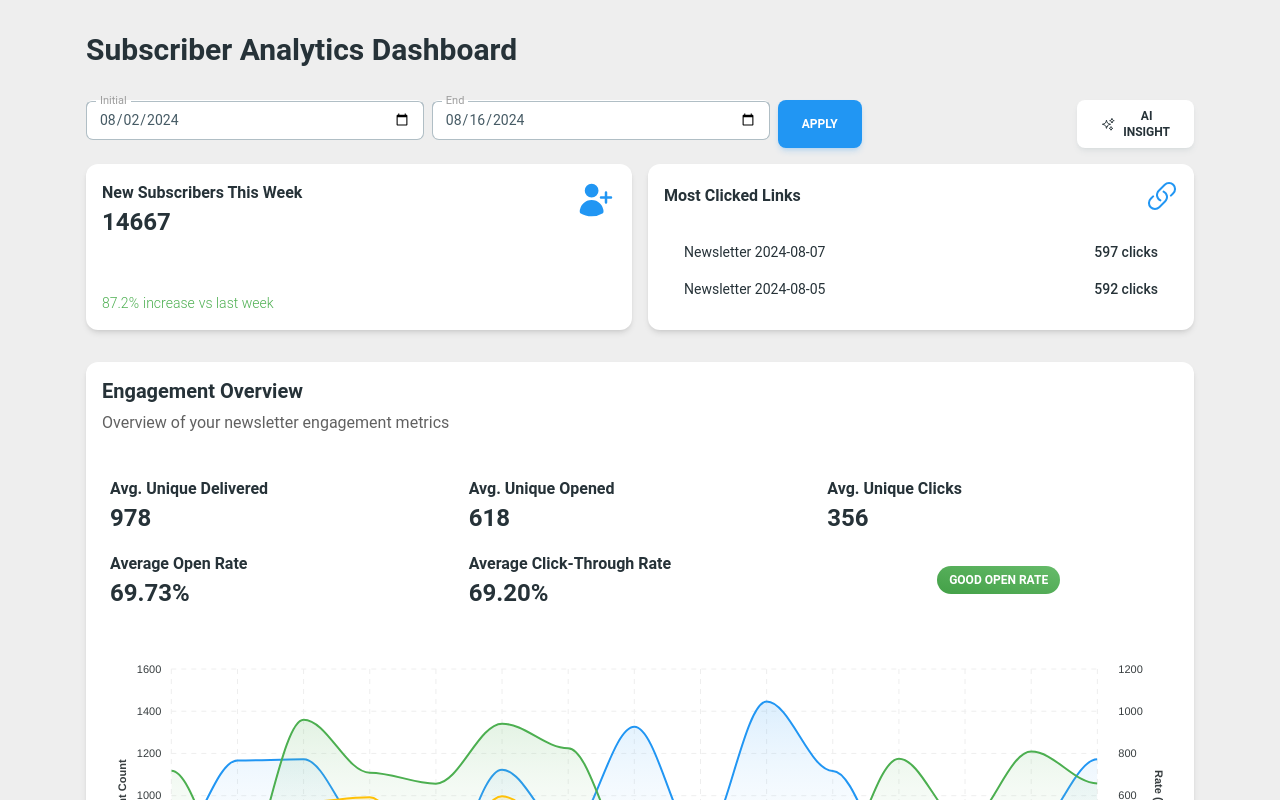
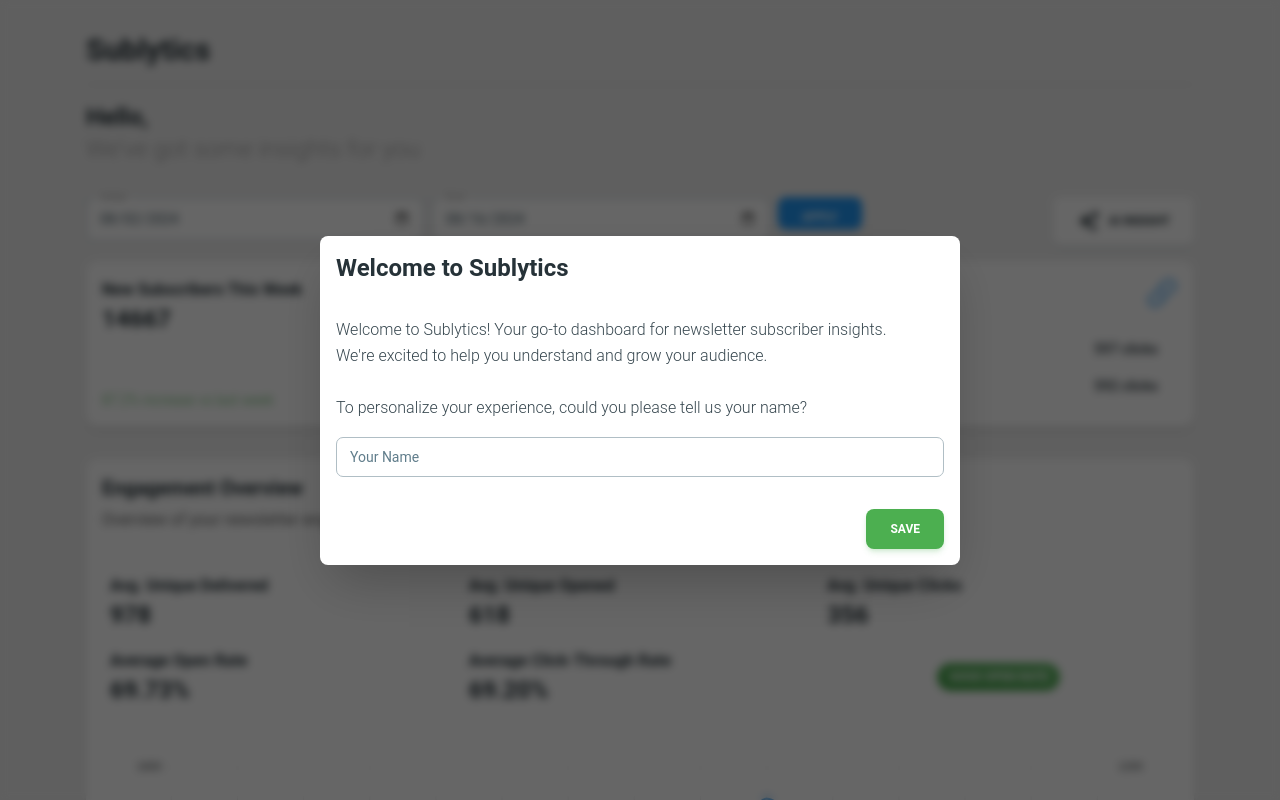
Before and after one commit to atiladefreitas/sublytics, a Next.js app: page / in a window 1280 px wide. Shown: the top 800 px of the page. Built offline with nearby package versions, Linux system fonts and the light colour scheme.

Commit message:
feat: wellcome dialog e some behavior adjustments

```diff
--- a/src/assets/icons/sparkles.tsx
+++ b/src/assets/icons/sparkles.tsx
@@ -6,7 +6,7 @@
 			viewBox="0 0 24 24"
 			strokeWidth={1.5}
 			stroke="currentColor"
-			className="size-6"
+			className="size-1"
 		>
 			<path
 				strokeLinecap="round"
--- a/src/components/Dashboard.tsx
+++ b/src/components/Dashboard.tsx
@@ -30,7 +30,7 @@
 
 	return (
 		<div>
-			<span className="flex w-full h-[3rem] justify-between mb-4">
+			<span className="flex w-full h-fit lg:h-[3rem] justify-between mb-4 flex-col lg:flex-row ">
 				<DateRangeSelector onDateRangeChange={setDateRange} />
 				<InsightDialog />
 			</span>
--- a/src/components/DateRangeSelector.tsx
+++ b/src/components/DateRangeSelector.tsx
@@ -35,14 +35,18 @@
 	};
 
 	return (
-		<form onSubmit={handleSubmit} className="w-[70%]  gap-2 flex">
+		<form
+			onSubmit={handleSubmit}
+			className="w-full lg:w-[70%] gap-2 flex flex-col lg:flex-row mb-4"
+		>
 			<Input
 				label="Initial"
 				crossOrigin={""}
 				type="date"
 				value={startDate}
 				onChange={(e) => setStartDate(e.target.value)}
-				className="h-[3rem] bg-white "
+				size="lg"
+				className="h-[3rem] bg-white"
 			/>
 			<Input
 				label="End"
@@ -50,6 +54,7 @@
 				type="date"
 				value={endDate}
 				onChange={(e) => setEndDate(e.target.value)}
+				size="lg"
 				className="h-[3rem] bg-white "
 			/>
 			<Button placeholder="apply button" size="md" type="submit" color="blue">
--- a/src/components/EngagementOverview.tsx
+++ b/src/components/EngagementOverview.tsx
@@ -1,6 +1,4 @@
 import React, { useEffect } from "react";
-import { useSelector } from "react-redux";
-import { RootState } from "@/store";
 import { AreaChart } from "./charts/AreaChart";
 import {
 	Card,
@@ -9,6 +7,7 @@
 	Typography,
 	Chip,
 } from "@material-tailwind/react";
+import { processEngagementData } from "@/utils/data";
 
 interface EngagementOverviewProps {
 	dateRange: { start: string; end: string };
@@ -28,26 +27,7 @@
 	dateRange,
 	data,
 }) => {
-	const { engagementData } = useSelector((state: RootState) => state.analytics);
-
-	const processData = (rawData: any[]): ProcessedEngagementData[] => {
-		return rawData.map((item) => ({
-			date: item.date,
-			uniqueDelivered: item.uniqueDelivered,
-			uniqueOpened: item.uniqueOpened,
-			uniqueClicks: item.uniqueClicks,
-			openRate:
-				item.uniqueDelivered > 0
-					? Math.round((item.uniqueOpened / item.uniqueDelivered) * 100)
-					: 0,
-			clickThroughRate:
-				item.uniqueOpened > 0
-					? Math.round((item.uniqueClicks / item.uniqueOpened) * 100)
-					: 0,
-		}));
-	};
-
-	const processedData = processData(data).filter(
+	const processedData = processEngagementData(data).filter(
 		(item) => item.date >= dateRange.start && item.date <= dateRange.end,
 	);
 
--- a/src/components/TopPerforming.tsx
+++ b/src/components/TopPerforming.tsx
@@ -18,7 +18,6 @@
 
 const TopPerformingEditions: React.FC<TopPerformingEditionsProps> = ({
 	dateRange,
-	data,
 }) => {
 	const { engagementData } = useSelector((state: RootState) => state.analytics);
 
--- a/src/components/dialogs/InsightDialog.tsx
+++ b/src/components/dialogs/InsightDialog.tsx
@@ -11,6 +11,7 @@
 import { TextGenerateEffect } from "../ui/text-generate-effect";
 import { mockInsight } from "@/utils/mock";
 import { Sparkles } from "@/assets/icons/sparkles";
+import { SparklesIcon } from "@heroicons/react/24/solid";
 
 export function InsightDialog() {
 	const [open, setOpen] = useState(false);
@@ -30,13 +31,13 @@
 				className="flex items-center gap-2"
 				size="md"
 			>
-				<Sparkles />
+				<SparklesIcon className="size-6" />
 				AI Insight
 			</Button>
 			<Dialog open={open} handler={handleOpen} size="xl">
 				<DialogHeader>
-					<Typography variant="h5" className="flex items-center gap-2">
-						<Sparkles />
+					<Typography variant="h5" className="flex items-center w-full gap-2">
+						<SparklesIcon className="size-6" />
 						AI Insight
 					</Typography>
 				</DialogHeader>
--- /dev/null
+++ b/src/components/dialogs/WellcomeDialog.tsx
@@ -0,0 +1,61 @@
+import React, { useState } from "react";
+import {
+	Typography,
+	Dialog,
+	DialogHeader,
+	DialogBody,
+	DialogFooter,
+	Input,
+	Button,
+} from "@material-tailwind/react";
+
+interface WelcomeDialogProps {
+	open: boolean;
+	onClose: () => void;
+	onSave: (name: string) => void;
+}
+
+const WelcomeDialog: React.FC<WelcomeDialogProps> = ({
+	open,
+	onClose,
+	onSave,
+}) => {
+	const [tempName, setTempName] = useState<string>("");
+
+	const handleSaveName = () => {
+		if (tempName.trim()) {
+			onSave(tempName.trim());
+		}
+	};
+
+	return (
+		<Dialog open={open} size="sm" handler={onClose}>
+			<DialogHeader>Welcome to Sublytics</DialogHeader>
+			<DialogBody>
+				<Typography className="mb-4 text-blue-gray-800">
+					Welcome to Sublytics! Your go-to dashboard for newsletter subscriber
+					insights.
+					<br />
+					We&apos;re excited to help you understand and grow your audience.
+					<br />
+					<br />
+					To personalize your experience, could you please tell us your name?
+				</Typography>
+				<Input
+					crossOrigin={""}
+					label="Your Name"
+					value={tempName}
+					onChange={(e) => setTempName(e.target.value)}
+					onKeyDown={(e) => e.key === "Enter" && handleSaveName()}
+				/>
+			</DialogBody>
+			<DialogFooter>
+				<Button onClick={handleSaveName} color="green">
+					Save
+				</Button>
+			</DialogFooter>
+		</Dialog>
+	);
+};
+
+export default WelcomeDialog;
--- /dev/null
+++ b/src/components/ui/footer.tsx
@@ -0,0 +1,48 @@
+import { Typography } from "@material-tailwind/react";
+
+function Footer(): JSX.Element {
+	return (
+		<footer className="flex mt-12 w-full flex-row flex-wrap items-center justify-center gap-y-6 gap-x-12 border-t border-blue-gray-50 py-6 text-center md:justify-between">
+			<Typography color="blue-gray" className="font-normal">
+				&copy; 2024 Átila de Freitas
+			</Typography>
+			<ul className="flex flex-wrap items-center gap-y-2 gap-x-8">
+				<li>
+					<Typography
+						as="a"
+						href="https://linkedin.com/in/atilafreitas"
+						target="_blank"
+						color="blue-gray"
+						className="font-normal transition-colors hover:text-blue-500 focus:text-blue-500"
+					>
+						LinkedIn
+					</Typography>
+				</li>
+				<li>
+					<Typography
+						as="a"
+						href="https://github.com/atiladefreitas"
+						target="_blank"
+						color="blue-gray"
+						className="font-normal transition-colors hover:text-blue-500 focus:text-blue-500"
+					>
+						GitHub
+					</Typography>
+				</li>
+				<li>
+					<Typography
+						as="a"
+						href="mailto:contact@atiladefreitas.com"
+						target="_blank"
+						color="blue-gray"
+						className="font-normal transition-colors hover:text-blue-500 focus:text-blue-500"
+					>
+						Email
+					</Typography>
+				</li>
+			</ul>
+		</footer>
+	);
+}
+
+export default Footer;
--- a/src/pages/index.tsx
+++ b/src/pages/index.tsx
@@ -1,15 +1,72 @@
+import React, { useState, useEffect } from "react";
+import { NextPage } from "next";
+import { Typography, Button, IconButton } from "@material-tailwind/react";
 import Dashboard from "@/components/Dashboard";
-import { Typography } from "@material-tailwind/react";
-import { NextPage } from "next";
+import Footer from "@/components/ui/footer";
+import WelcomeDialog from "@/components/dialogs/WellcomeDialog";
+import { TrashIcon } from "@heroicons/react/24/solid";
 
 const Home: NextPage = () => {
+	const [name, setName] = useState<string>("");
+	const [openDialog, setOpenDialog] = useState<boolean>(false);
+
+	useEffect(() => {
+		const storedName = localStorage.getItem("userName");
+		if (storedName) {
+			setName(storedName);
+		} else {
+			setOpenDialog(true);
+		}
+	}, []);
+
+	const handleSaveName = (newName: string) => {
+		localStorage.setItem("userName", newName);
+		setName(newName);
+		setOpenDialog(false);
+	};
+
+	const handleClearName = () => {
+		localStorage.removeItem("userName");
+		setName("");
+		setOpenDialog(true);
+	};
+
 	return (
-		<section className="container mx-auto px-4 py-8">
-			<Typography className="text-3xl font-bold mb-8 text-blue-gray-900">
-				Subscriber Analytics Dashboard
-			</Typography>
-			<Dashboard />
-		</section>
+		<>
+			<WelcomeDialog
+				open={openDialog}
+				onClose={() => setOpenDialog(false)}
+				onSave={handleSaveName}
+			/>
+			<section className="container mx-auto px-4 py-8">
+				<span>
+					<Typography className="text-3xl font-bold text-blue-gray-900">
+						Sublytics
+					</Typography>
+					<hr className="w-full border-black/10 my-4" />
+				</span>
+				<div className="flex items-center gap-2">
+					<Typography className="text-2xl font-bold text-blue-gray-900">
+						Hello, {name}
+					</Typography>
+					{name && (
+						<IconButton
+							className=""
+							variant="text"
+							color="red"
+							onClick={handleClearName}
+						>
+							<TrashIcon className="size-4" />
+						</IconButton>
+					)}
+				</div>
+				<Typography className="text-2xl mb-8 text-gray-500">
+					We&apos;ve got some insights for you{" "}
+				</Typography>
+				<Dashboard />
+				<Footer />
+			</section>
+		</>
 	);
 };
 
```
